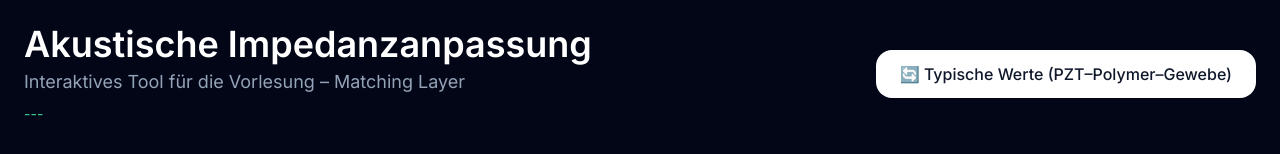
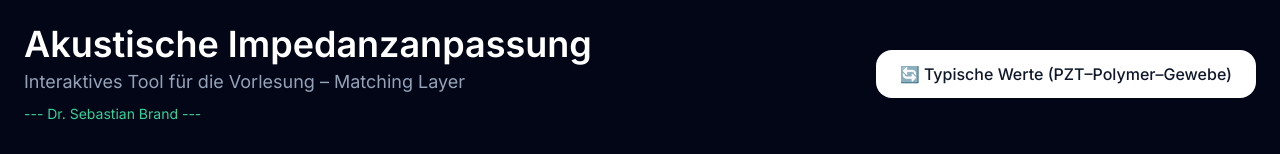
Before and after one commit to sebastianbrand-sys/Matching_Layer_Designer, a plain HTML site: page index.html in a window 1280 px wide. Shown: the top 154 px of the page. Drawn offline with nearby package versions, Linux system fonts and the light colour scheme.

Commit message:
Namen geändert

```diff
--- a/index.html
+++ b/index.html
@@ -21,7 +21,7 @@
             <div>
                 <h1 class="text-4xl font-semibold text-white">Akustische Impedanzanpassung</h1>
                 <p class="text-slate-400 mt-1 text-lg">Interaktives Tool für die Vorlesung – Matching Layer</p>
-                <p class="text-emerald-400 text-sm mt-2">--- </p>
+                <p class="text-emerald-400 text-sm mt-2">--- Dr. Sebastian Brand --- </p>
             </div>
             <div class="text-right">
                 <button onclick="resetToTypicalValues()"
```
